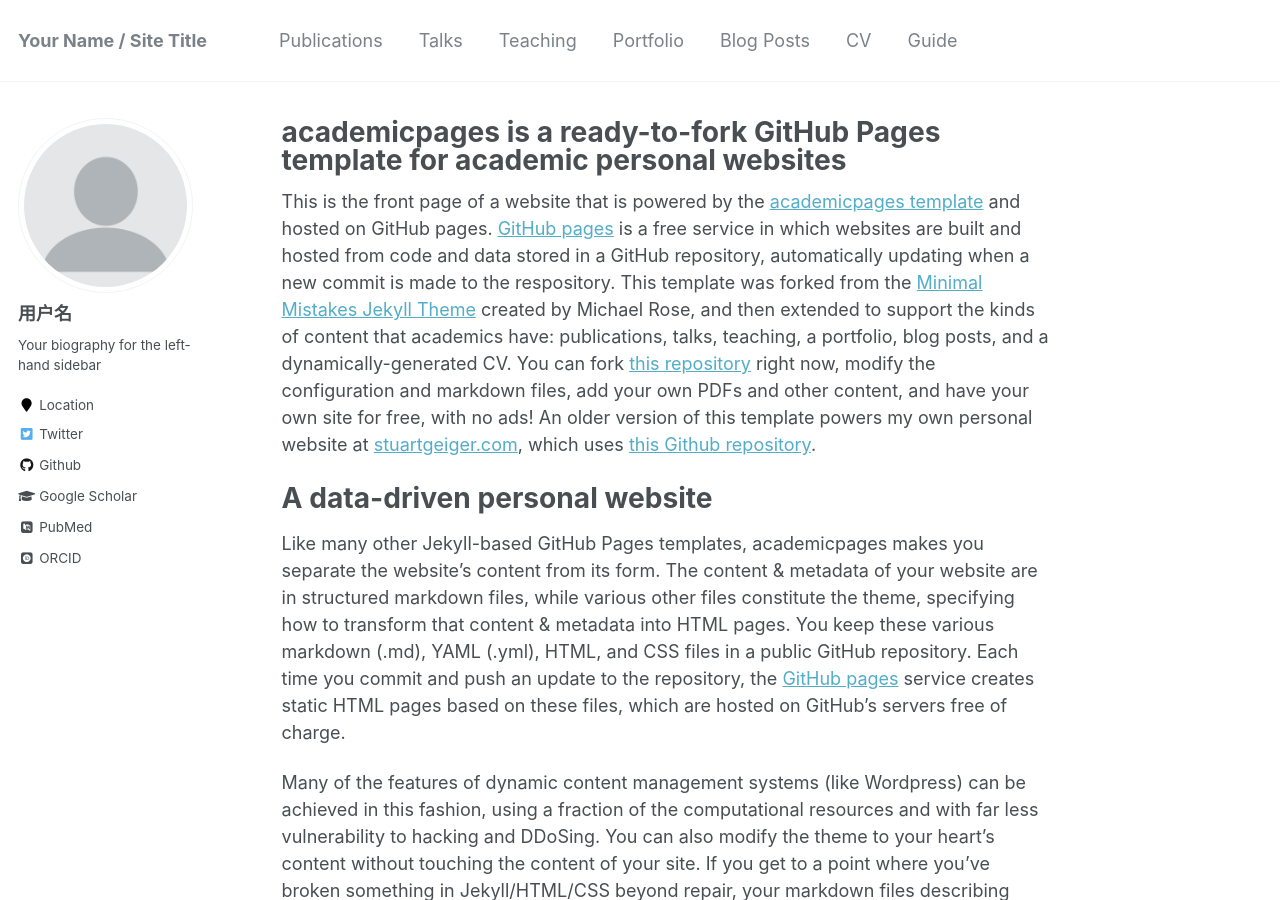
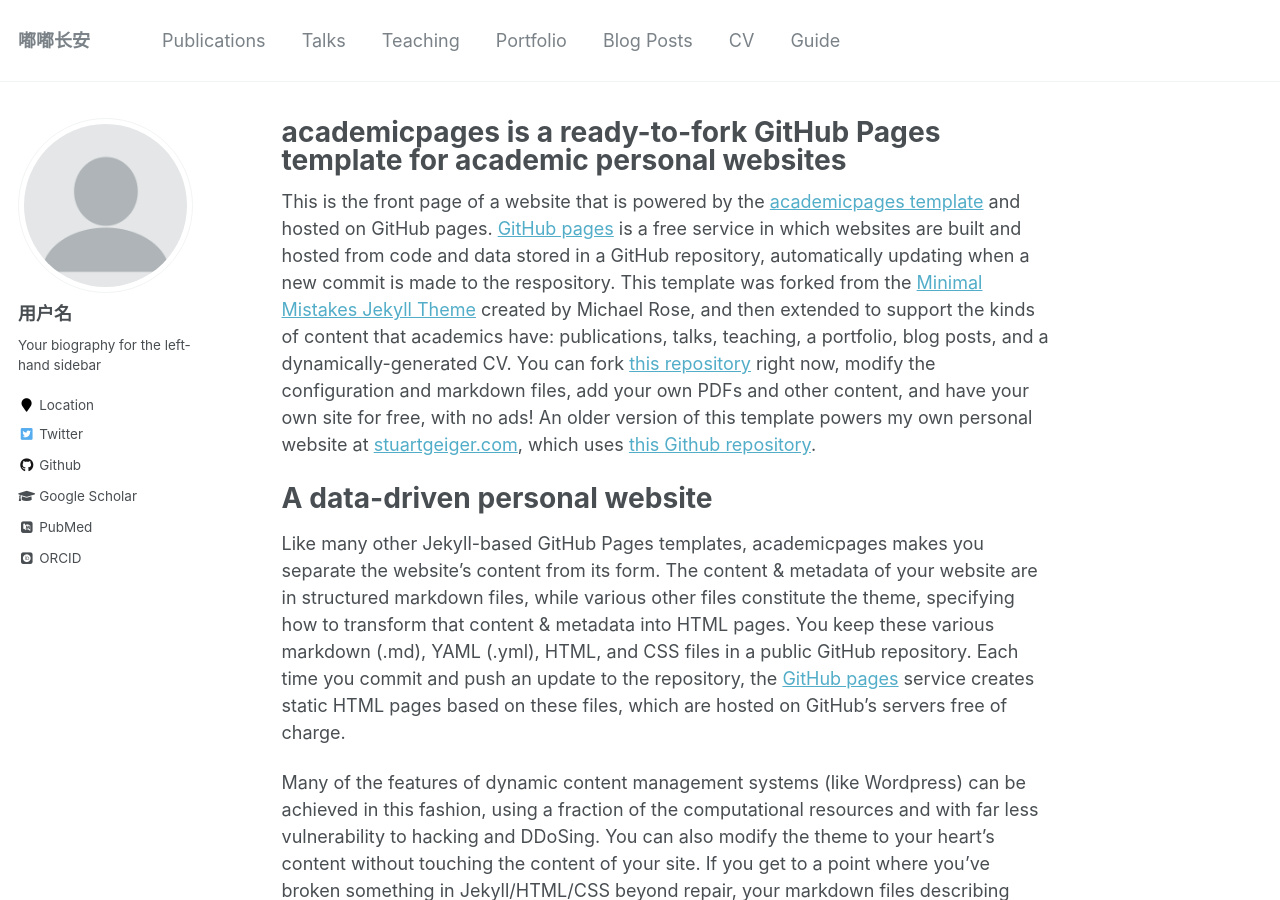
Before and after one commit to nwucpraed/nwucpraed.github.io, a Jekyll site: the page built from _pages/about.md, in a window 1280 px wide and 900 px high. Built offline with Jekyll 4.4.1, drawn with Linux system fonts in a browser that asks for light colours; some web fonts are replaced.

Commit message:
dudu
dudu

```diff
--- a/_config.yml
+++ b/_config.yml
@@ -7,7 +7,7 @@
 
 # Site Settings
 locale                   : "en-US"
-title                    : "Your Name / Site Title"
+title                    : "嘟嘟长安" ##  "Your Name / Site Title"
 title_separator          : "-"
 name                     : &name "Your Name"
 description              : &description "personal description"
```
